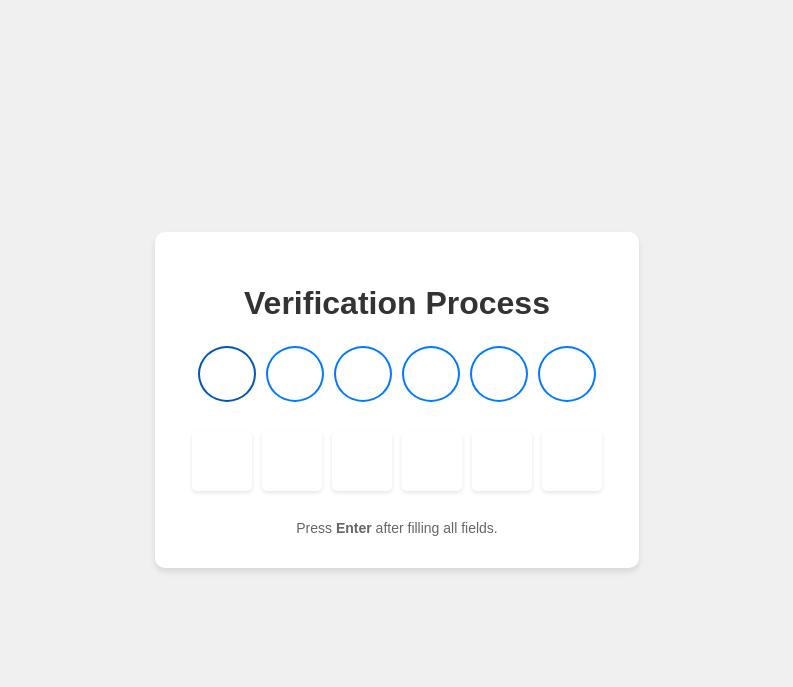
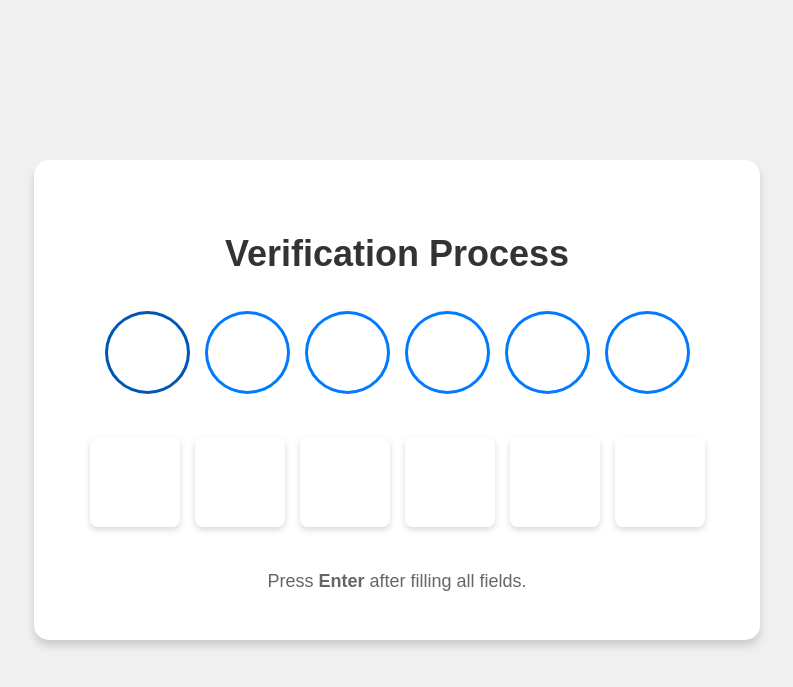
Before and after one commit to SalamoXso/Non-JS-server, a Flask app: page / in a window 1280 px wide. Shown: the top 687 px of the page, without its empty margins (243-1036 px from the left). Run offline with Flask 3, Linux system fonts and the light colour scheme; some libraries are stand-ins or nearby versions.

Commit message:
Update index.html

```diff
--- a/templates/index.html
+++ b/templates/index.html
@@ -16,28 +16,29 @@
         }
         .container {
             background-color: white;
-            padding: 2rem;
-            border-radius: 10px;
-            box-shadow: 0 4px 6px rgba(0, 0, 0, 0.1);
+            padding: 3rem;  /* Increased padding */
+            border-radius: 15px; /* Slightly larger border radius */
+            box-shadow: 0 6px 9px rgba(0, 0, 0, 0.15);  /* Slightly larger shadow */
             text-align: center;
         }
         h1 {
             color: #333;
-            margin-bottom: 1.5rem;
+            margin-bottom: 2.25rem;  /* Increased margin-bottom */
+            font-size: 2.25rem;  /* Larger font size */
         }
         .input-container {
             display: flex;
             justify-content: center;
-            margin-bottom: 1.5rem;
+            margin-bottom: 2.25rem;  /* Increased margin-bottom */
         }
         .input-circle {
-            width: 50px;
-            height: 50px;
+            width: 75px;  /* Increased width */
+            height: 75px;  /* Increased height */
             border-radius: 50%;
             text-align: center;
-            font-size: 24px;
-            margin: 0 5px;
-            border: 2px solid #007bff;
+            font-size: 36px;  /* Increased font size */
+            margin: 0 7.5px;  /* Increased margin */
+            border: 3px solid #007bff;  /* Increased border size */
             outline: none;
             transition: border-color 0.3s ease;
         }
@@ -48,25 +49,25 @@
             display: flex;
             justify-content: center;
             flex-wrap: wrap;
-            margin-bottom: 1.5rem;
+            margin-bottom: 2.25rem;  /* Increased margin-bottom */
         }
         .image-container img {
-            width: 60px;
-            height: 60px;
-            margin: 5px;
-            border-radius: 5px;
-            box-shadow: 0 2px 4px rgba(0, 0, 0, 0.1);
+            width: 90px;  /* Increased width */
+            height: 90px;  /* Increased height */
+            margin: 7.5px;  /* Increased margin */
+            border-radius: 7.5px;  /* Increased border-radius */
+            box-shadow: 0 3px 6px rgba(0, 0, 0, 0.15);  /* Increased shadow */
         }
         .hidden-submit {
             display: none;
         }
         .instruction {
-            margin-top: 1rem;
-            font-size: 14px;
+            margin-top: 1.5rem;  /* Increased margin-top */
+            font-size: 18px;  /* Larger font size */
             color: #666;
         }
         .message {
-            margin-top: 1rem;
+            margin-top: 1.5rem;  /* Increased margin-top */
             font-weight: bold;
         }
         .success {
```
